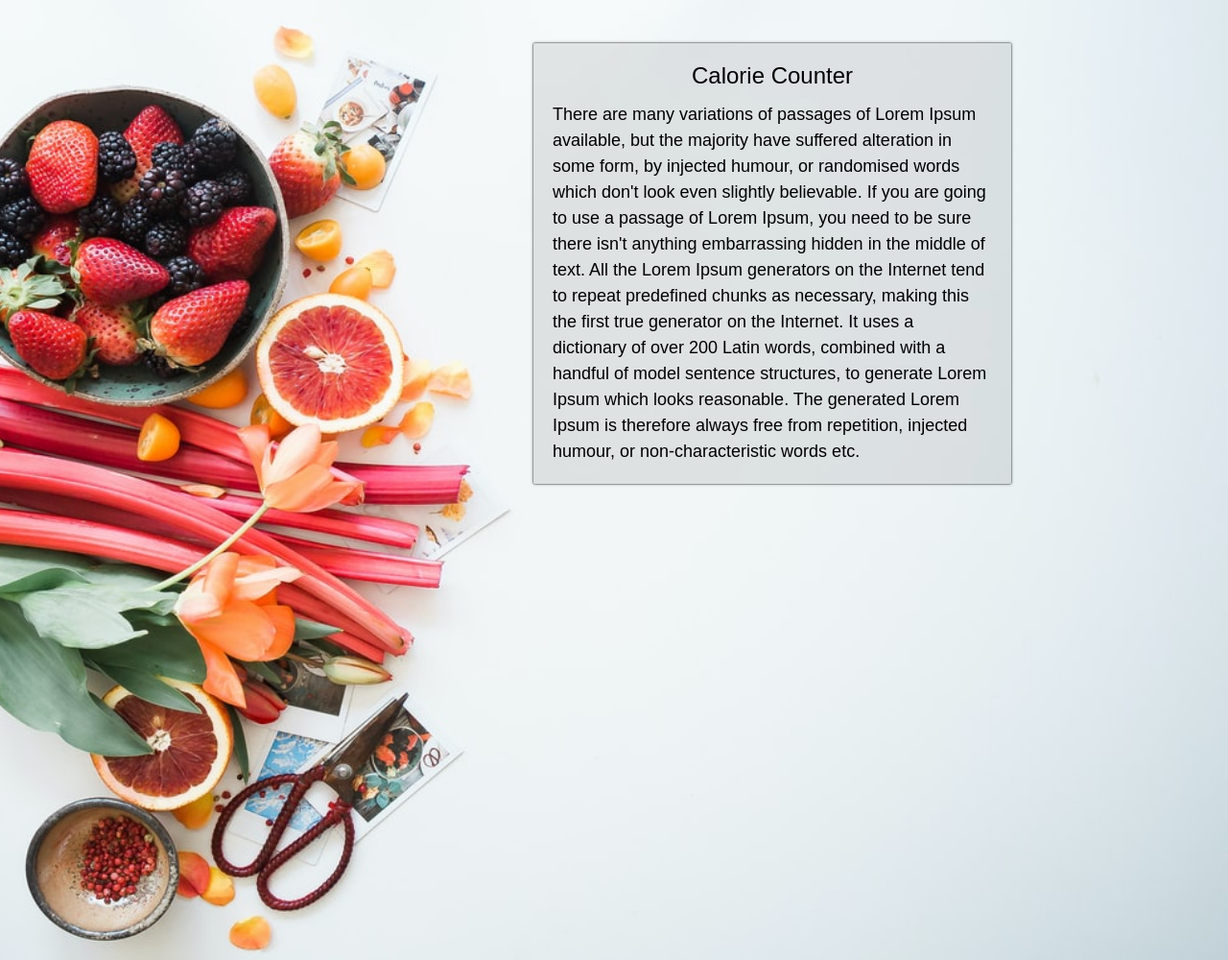
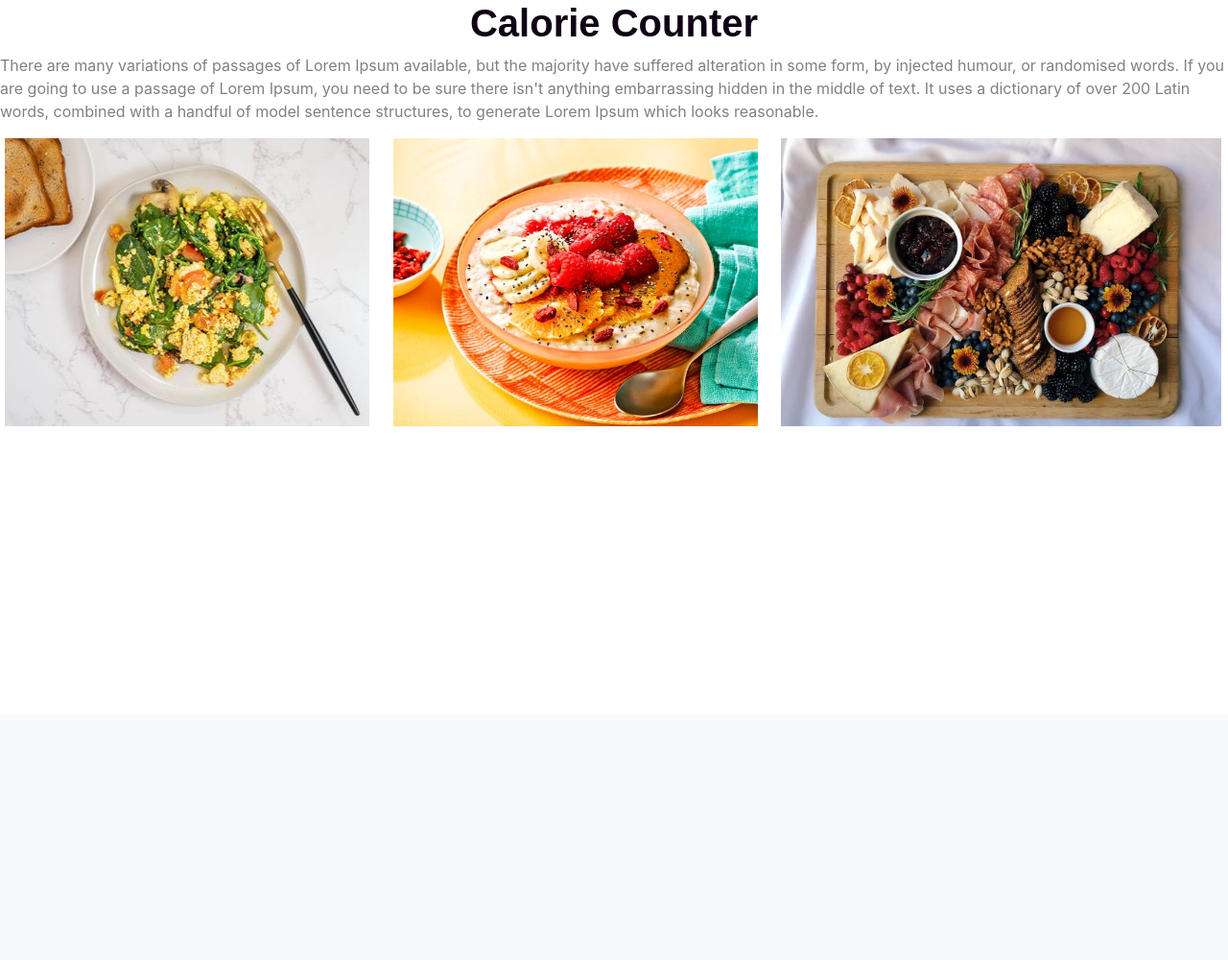
Before and after one commit to medha0105/django-project, a Django app: page /about/ in a window 1280 px wide. Shown: the part 56-1056 px from the top of the page at 96% size. After the commit the page ends 500 px from the top, so only its background shows below. Run offline with Django 3.2, Linux system fonts and the light colour scheme; some libraries are stand-ins or nearby versions.

Commit message:
About page images

```diff
--- a/cc/templates/cc/about.html
+++ b/cc/templates/cc/about.html
@@ -27,17 +27,26 @@
             <span><a class="msg" href="#">Log In</a></span>
         </nav>
 
+
+        <h1><b>Calorie Counter</b></h1>
+        <p class="card-text">There are many variations of passages of Lorem Ipsum available, but the majority have suffered alteration in some form, by injected humour, or randomised words. If you are going to use a passage of Lorem Ipsum, you need to be sure there isn't anything embarrassing hidden in the middle of text. It uses a dictionary of over 200 Latin words, combined with a handful of model sentence structures, to generate Lorem Ipsum which looks reasonable.</p>
         <div class="row">
-            <img src="{% static 'images/Aboutpage.jpg' %}" width="1700" height="1000">
-            <div class="topright">
-                <div class="card about">
+            <div>
+            <img src="{% static 'images\healthy1.jpg' %}" width="400" height="300" style="padding-left: 20px;">
+            <img src="{% static 'images\healthy-porridge-bowl-103f858.jpg' %}" width="400" height="300" style="padding-left: 20px;">
+            <img src="{% static 'images\cheese.webp' %}" width="479" height="300" style="padding-left: 20px;">
+          </div>
+
+                <!--<div class="card about">
                     <div class="card-body">
                       <h4 class="card-title" align="center">Calorie Counter</h4>
                       <p class="card-text">There are many variations of passages of Lorem Ipsum available, but the majority have suffered alteration in some form, by injected humour, or randomised words which don't look even slightly believable. If you are going to use a passage of Lorem Ipsum, you need to be sure there isn't anything embarrassing hidden in the middle of text. All the Lorem Ipsum generators on the Internet tend to repeat predefined chunks as necessary, making this the first true generator on the Internet. It uses a dictionary of over 200 Latin words, combined with a handful of model sentence structures, to generate Lorem Ipsum which looks reasonable. The generated Lorem Ipsum is therefore always free from repetition, injected humour, or non-characteristic words etc.</p>
                     </div>
-                </div>
-            </div>
+                </div>-->
+
+
           </div>
+
 
         <!--
             <div class="card about">
--- a/static/css/about.css
+++ b/static/css/about.css
@@ -30,3 +30,14 @@
     cursor: pointer;
     font-family: sans-serif;
 }
+
+h1 {
+    font-family: sans-serif;
+    color: rgb(15, 2, 20);
+    align-content: center;
+    text-align: center;
+}
+
+p {
+    color: gray;
+}
```
Also changed, not shown: static/images/cheese.webp (added), static/images/healthy-porridge-bowl-103f858.jpg (added), static/images/healthy1.jpg (added), static/images/images.jpg (added).
